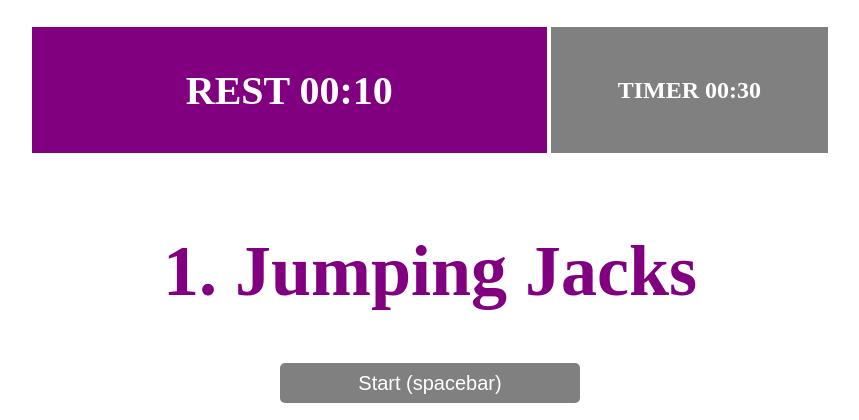
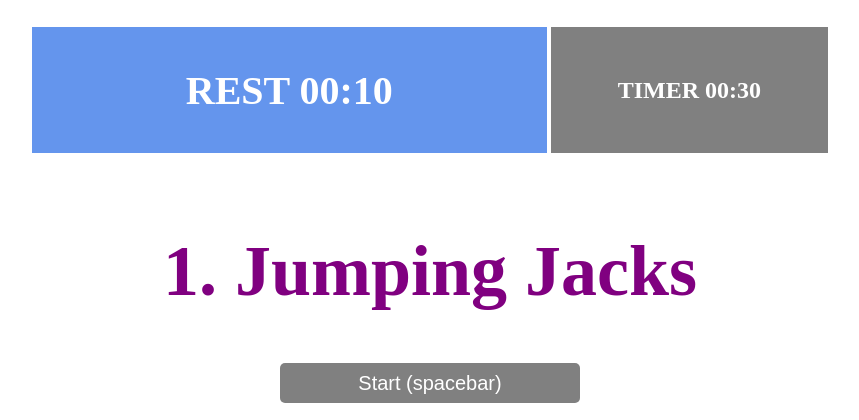
Before and after one commit to Arusli/7minuteworkout, a PHP site: page / in a window 1280 px wide. Shown: the top 420 px of the page, without its empty margins (210-1069 px from the left). Run offline with PHP 8.4, Linux system fonts and the light colour scheme.

Commit message:
changed color to blue

```diff
--- a/style.css
+++ b/style.css
@@ -35,7 +35,7 @@ h1 {
     color: white;
     border: none;
     padding: 1.25rem;
-    background-color: purple;
+    background-color: cornflowerblue;
     transition: font-size .8s, flex .8s;
     height: 86px;
 }
```
